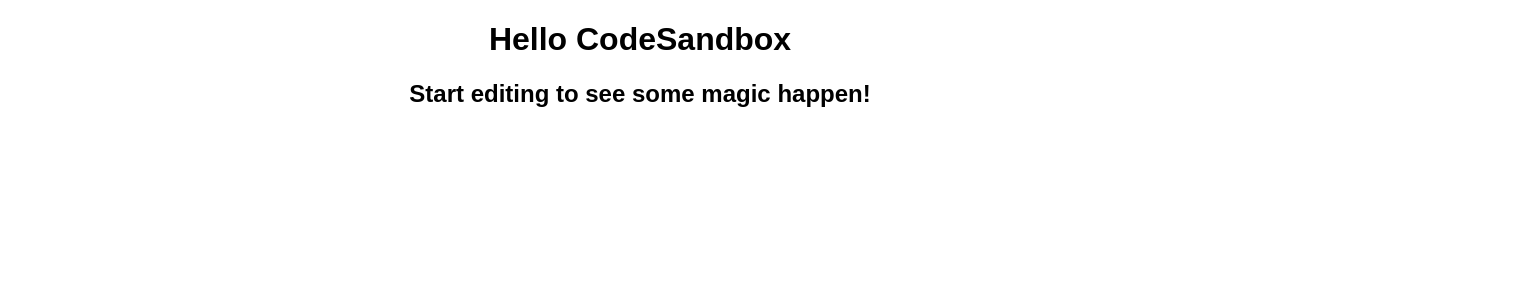
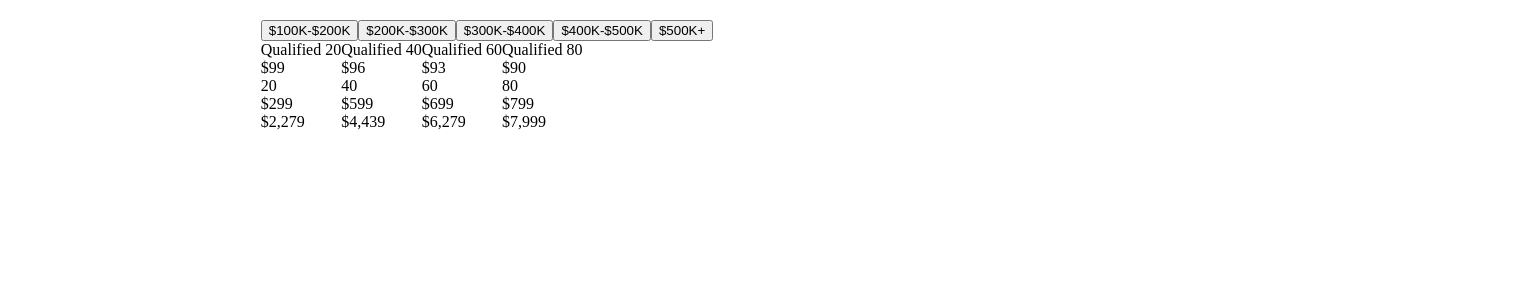
Before and after one commit to harshsaini786/SquadProject, a React (Create React App) app: page / in a window 1280 px wide. Shown: the top 300 px of the page, 1525 px wide, since content can reach past the window. Built offline with nearby package versions, Linux system fonts and the light colour scheme.

Commit message:
Made diffrent components

```diff
--- a/src/App.js
+++ b/src/App.js
@@ -1,11 +1,31 @@
-import React from "react";
+import React, { Component } from "react";
 import "./styles.css";
+import jsonData from "./utills/jsonData.json";
+import PlansHeader from "./components/PlansHeader";
+import PlansCard from "./components/PlansCard";
 
-export default function App() {
-  return (
-    <div className="App">
-      <h1>Hello CodeSandbox</h1>
-      <h2>Start editing to see some magic happen!</h2>
-    </div>
-  );
+export default class App extends Component {
+  state = {
+    plansData: jsonData,
+    plans: Object.keys(jsonData),
+    currentPlan: jsonData["$300K-$400K"]
+  };
+
+  render() {
+    const { plans, currentPlan } = this.state;
+    return (
+      <div className="App">
+        <div className="plansMenu">
+          {plans.map((plan) => (
+            <PlansHeader plan={plan} />
+          ))}
+        </div>
+        <div className="plansMenu">
+          {currentPlan.map((data) => (
+            <PlansCard data={data} />
+          ))}
+        </div>
+      </div>
+    );
+  }
 }
--- /dev/null
+++ b/src/components/PlansCard.js
@@ -0,0 +1,14 @@
+import React, { Component } from "react";
+import "../styles.css";
+
+export default function PlansCard({ data }) {
+  return (
+    <div>
+      <div>{data.plan}</div>
+      <div>{data.pricePerLiveTransfer}</div>
+      <div>{data.leadsPerMonth}</div>
+      <div>{data.totalPlatformPrice}</div>
+      <div>{data.finalPackagePrice}</div>
+    </div>
+  );
+}
--- /dev/null
+++ b/src/components/PlansHeader.js
@@ -0,0 +1,6 @@
+import React, { Component } from "react";
+import "../styles.css";
+
+export default function PlansHeader({ plan }) {
+  return <button className="planButton">{plan}</button>;
+}
--- a/src/styles.css
+++ b/src/styles.css
@@ -1,4 +1,8 @@
 .App {
-  font-family: sans-serif;
-  text-align: center;
+width: 100%;
+margin: 20px 20%;
 }
+
+.plansMenu{
+  display: flex;
+}
--- /dev/null
+++ b/src/utills/jsonData.json
@@ -0,0 +1,172 @@
+{
+  "$100K-$200K": [
+     {
+        "plan": "Qualified 20",
+        "leadsPerMonth": 20,
+        "pricePerLiveTransfer": "$69",
+        "totalQualifiedLeadPrice": "$1,380",
+        "totalPlatformPrice": "$299",
+        "finalPackagePrice": "$1,679"
+     },
+     {
+        "plan": "Qualified 40",
+        "leadsPerMonth": 40,
+        "pricePerLiveTransfer": "$67",
+        "totalQualifiedLeadPrice": "$2,680",
+        "totalPlatformPrice": "$599",
+        "finalPackagePrice": "$3,279"
+     },
+     {
+        "plan": "Qualified 60",
+        "leadsPerMonth": 60,
+        "pricePerLiveTransfer": "$65",
+        "totalQualifiedLeadPrice": "$3,900",
+        "totalPlatformPrice": "$699",
+        "finalPackagePrice": "$4,599"
+     },
+     {
+        "plan": "Qualified 80",
+        "leadsPerMonth": 80,
+        "pricePerLiveTransfer": "$63",
+        "totalQualifiedLeadPrice": "$5,040",
+        "totalPlatformPrice": "$799",
+        "finalPackagePrice": "$5,839"
+     }
+  ],
+  "$200K-$300K": [
+     {
+        "plan": "Qualified 20",
+        "leadsPerMonth": 20,
+        "pricePerLiveTransfer": "$79",
+        "totalQualifiedLeadPrice": "$1,580",
+        "totalPlatformPrice": "$299",
+        "finalPackagePrice": "$1,879"
+     },
+     {
+        "plan": "Qualified 40",
+        "leadsPerMonth": 40,
+        "pricePerLiveTransfer": "$77",
+        "totalQualifiedLeadPrice": "$3,080",
+        "totalPlatformPrice": "$599",
+        "finalPackagePrice": "$3,679"
+     },
+     {
+        "plan": "Qualified 60",
+        "leadsPerMonth": 60,
+        "pricePerLiveTransfer": "$74",
+        "totalQualifiedLeadPrice": "$4,440",
+        "totalPlatformPrice": "$699",
+        "finalPackagePrice": "$5,139"
+     },
+     {
+        "plan": "Qualified 80",
+        "leadsPerMonth": 80,
+        "pricePerLiveTransfer": "$72",
+        "totalQualifiedLeadPrice": "$5,760",
+        "totalPlatformPrice": "$799",
+        "finalPackagePrice": "$6,559"
+     }
+  ],
+  "$300K-$400K": [
+     {
+        "plan": "Qualified 20",
+        "leadsPerMonth": 20,
+        "pricePerLiveTransfer": "$99",
+        "totalQualifiedLeadPrice": "$1,980",
+        "totalPlatformPrice": "$299",
+        "finalPackagePrice": "$2,279"
+     },
+     {
+        "plan": "Qualified 40",
+        "leadsPerMonth": 40,
+        "pricePerLiveTransfer": "$96",
+        "totalQualifiedLeadPrice": "$3,840",
+        "totalPlatformPrice": "$599",
+        "finalPackagePrice": "$4,439"
+     },
+     {
+        "plan": "Qualified 60",
+        "leadsPerMonth": 60,
+        "pricePerLiveTransfer": "$93",
+        "totalQualifiedLeadPrice": "$5,580",
+        "totalPlatformPrice": "$699",
+        "finalPackagePrice": "$6,279"
+     },
+     {
+        "plan": "Qualified 80",
+        "leadsPerMonth": 80,
+        "pricePerLiveTransfer": "$90",
+        "totalQualifiedLeadPrice": "$7,200",
+        "totalPlatformPrice": "$799",
+        "finalPackagePrice": "$7,999"
+     }
+  ],
+  "$400K-$500K": [
+     {
+        "plan": "Qualified 20",
+        "leadsPerMonth": 20,
+        "pricePerLiveTransfer": "$109",
+        "totalQualifiedLeadPrice": "$2,180",
+        "totalPlatformPrice": "$299",
+        "finalPackagePrice": "$2,479"
+     },
+     {
+        "plan": "Qualified 40",
+        "leadsPerMonth": 40,
+        "pricePerLiveTransfer": "$106",
+        "totalQualifiedLeadPrice": "$4,240",
+        "totalPlatformPrice": "$599",
+        "finalPackagePrice": "$4,839"
+     },
+     {
+        "plan": "Qualified 60",
+        "leadsPerMonth": 60,
+        "pricePerLiveTransfer": "$102",
+        "totalQualifiedLeadPrice": "$6,120",
+        "totalPlatformPrice": "$699",
+        "finalPackagePrice": "$6,819"
+     },
+     {
+        "plan": "Qualified 80",
+        "leadsPerMonth": 80,
+        "pricePerLiveTransfer": "$99",
+        "totalQualifiedLeadPrice": "$7,920",
+        "totalPlatformPrice": "$799",
+        "finalPackagePrice": "$8,719"
+     }
+  ],
+  "$500K+": [
+     {
+        "plan": "Qualified 20",
+        "leadsPerMonth": 20,
+        "pricePerLiveTransfer": "$129",
+        "totalQualifiedLeadPrice": "$2,580",
+        "totalPlatformPrice": "$299",
+        "finalPackagePrice": "$2,879"
+     },
+     {
+        "plan": "Qualified 40",
+        "leadsPerMonth": 40,
+        "pricePerLiveTransfer": "$125",
+        "totalQualifiedLeadPrice": "$5,000",
+        "totalPlatformPrice": "$599",
+        "finalPackagePrice": "$5,599"
+     },
+     {
+        "plan": "Qualified 60",
+        "leadsPerMonth": 60,
+        "pricePerLiveTransfer": "$121",
+        "totalQualifiedLeadPrice": "$7,260",
+        "totalPlatformPrice": "$699",
+        "finalPackagePrice": "$7,959"
+     },
+     {
+        "plan": "Qualified 80",
+        "leadsPerMonth": 80,
+        "pricePerLiveTransfer": "$117",
+        "totalQualifiedLeadPrice": "$9,360",
+        "totalPlatformPrice": "$799",
+        "finalPackagePrice": "$10,159"
+     }
+  ]
+}
```
